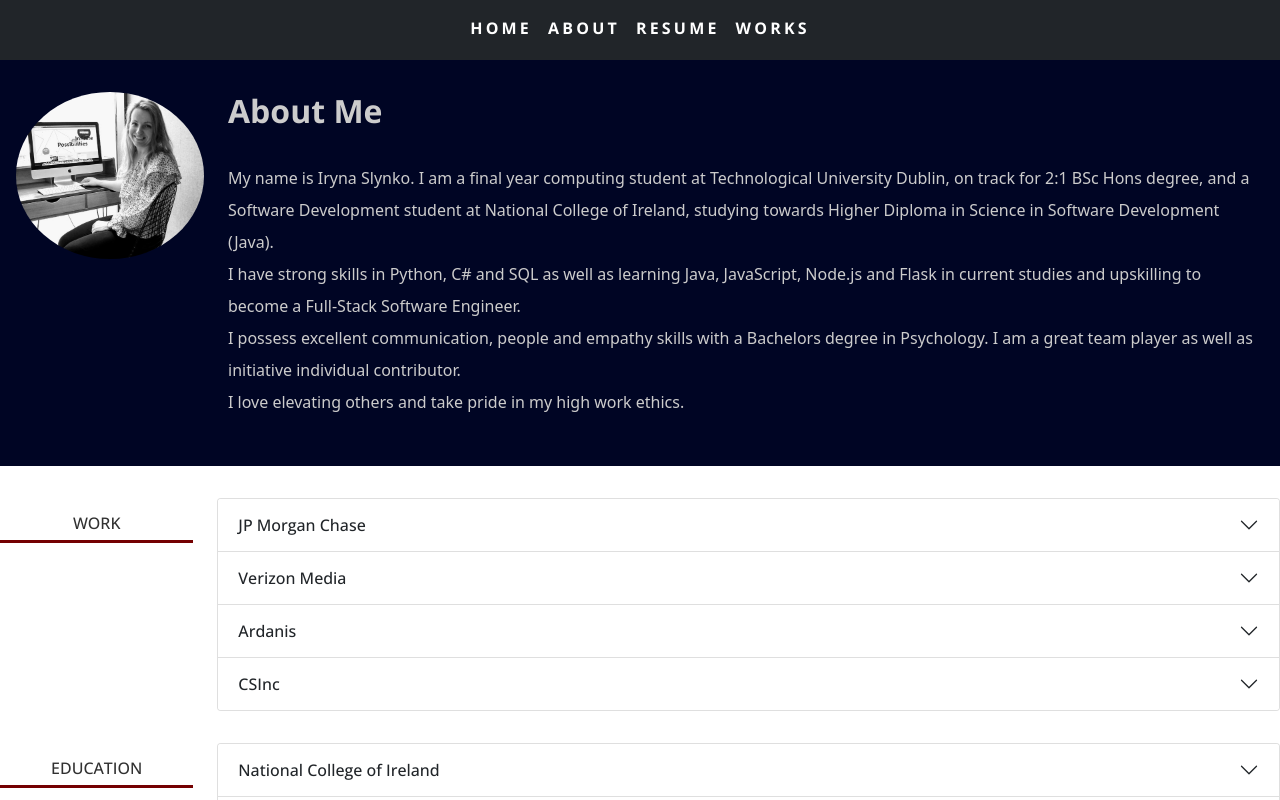
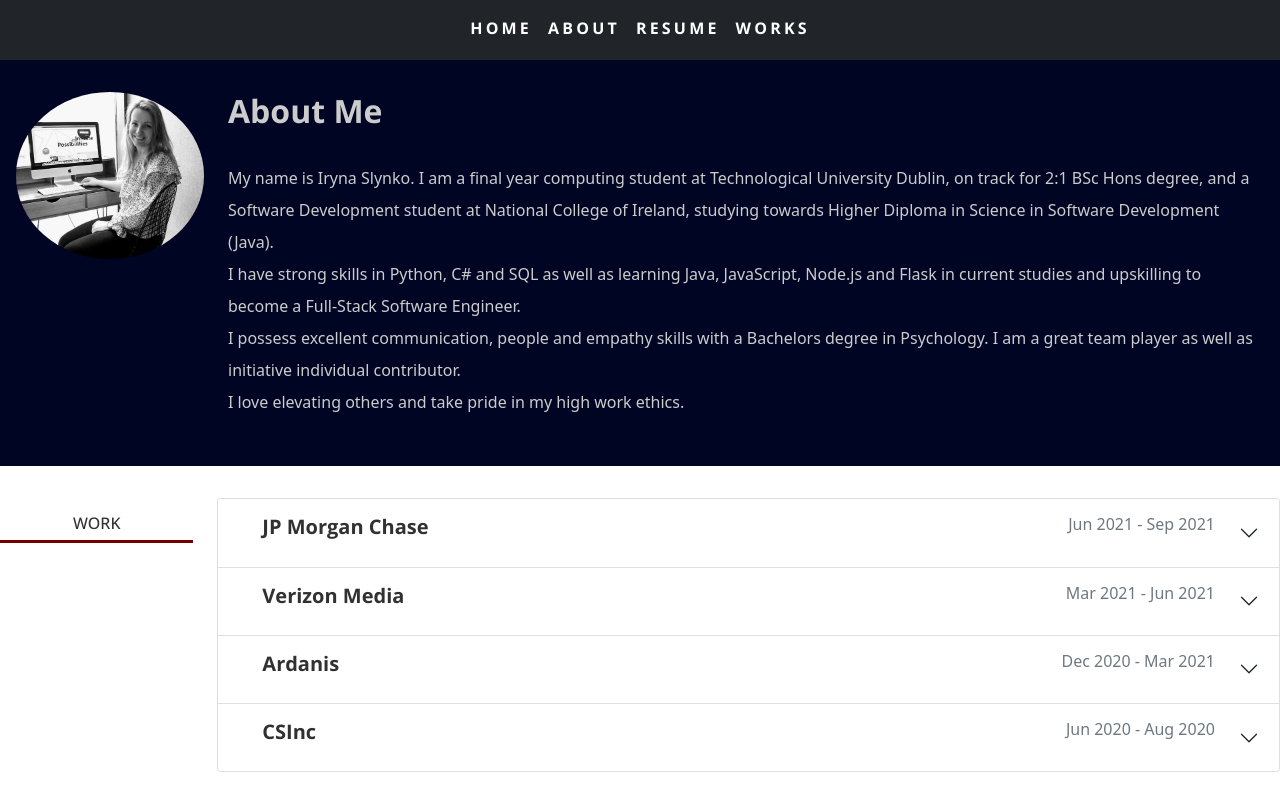
Before and after one commit to Iryna-Slynko/iryna-slynko-personal-website, a React (Create React App) app: page / in a window 1280 px wide. Shown: the top 800 px of the page. Built offline with nearby package versions, Linux system fonts and the light colour scheme.

Commit message:
Better education and work experience

```diff
--- a/src/components/Education.tsx
+++ b/src/components/Education.tsx
@@ -1,6 +1,4 @@
 import { format } from 'date-fns';
-import React from 'react';
-import Accordion from 'react-bootstrap/Accordion';
 
 import EducationExperience from '../data/EducationExperience';
 import { generateAccordion, generateAccordionItem } from './generateAccordion';
--- a/src/components/Work.tsx
+++ b/src/components/Work.tsx
@@ -4,7 +4,7 @@ import { generateAccordion, generateAccordionItem } from './generateAccordion';
 
 export default function Work() {
   const experience = WorkExperience().map(function (work, index) {
-    let date = format(work.startDate, "MMM yyyy");
+    let date = format(work.startDate, "MMM yyyy") + " - ";
     switch (work.endDate) {
       case 'Present':
         date += "Present";
--- a/src/components/generateAccordion.tsx
+++ b/src/components/generateAccordion.tsx
@@ -1,7 +1,10 @@
-import React from 'react';
+import React, { useContext } from 'react';
 import Col from 'react-bootstrap/Col';
 import Row from 'react-bootstrap/Row';
 import Accordion from 'react-bootstrap/Accordion';
+import { useAccordionButton } from 'react-bootstrap/AccordionButton';
+import AccordionContext from 'react-bootstrap/AccordionContext';
+import Container from 'react-bootstrap/Container';
 
 export function generateAccordion(id: string, title: string, experience: JSX.Element[]) {
   return <section id={id}>
@@ -20,11 +23,47 @@ export function generateAccordion(id: string, title: string, experience: JSX.Ele
   </section>;
 }
 
+interface IParams {
+  children:string,
+  eventKey: string,
+  subtitle: string
+}
+function ContextAwareToggle(params: IParams) {
+  const { activeEventKey } = useContext(AccordionContext);
+
+  const decoratedOnClick = useAccordionButton(
+    params.eventKey,
+    () => {},
+  );
+
+  const isCurrentEventKey = activeEventKey === params.eventKey;
+
+  return (
+    <button
+      type="button"
+      className="accordion-button collapsed"
+      onClick={decoratedOnClick}
+    >
+      <Container>
+      <Row>
+        <Col xs={6} className='h5'>
+        {params.children}
+        </Col>
+        <Col xs={6} className='text-end h6'>
+          <span className='date'>
+        {isCurrentEventKey ? "" : params.subtitle}
+        </span>
+        </Col>
+      </Row>
+      </Container>
+    </button>
+  );
+}
+
 export function generateAccordionItem(index: number, title: string, subtitle: string, date: string, extraText: string): JSX.Element {
-  return <Accordion.Item eventKey={index.toString()}>
-    <Accordion.Header>
-      {title}
-    </Accordion.Header>
+
+  return  <Accordion.Item eventKey={index.toString()}>
+  <ContextAwareToggle subtitle={date} eventKey={index.toString()}>{title}</ContextAwareToggle>
   <Accordion.Body>
     <h6>
       <span className='title'>
@@ -37,5 +76,23 @@ export function generateAccordionItem(index: number, title: string, subtitle: st
       {extraText}
     </p>
   </Accordion.Body>
-  </Accordion.Item>;
+</Accordion.Item>
+/*   <Card>
+  <Card.Header className='accordion-header'>
+    <ContextAwareToggle eventKey={index.toString()}>{title}</ContextAwareToggle>
+  </Card.Header>
+  <Accordion.Collapse eventKey={index.toString()}>
+    <Card.Body>
+    <h6>
+      <span className='title'>
+        {subtitle}</span><span>•</span>
+      <span className='date'>
+        {date}
+      </span>
+    </h6>
+    <p>
+      {extraText}
+    </p>      </Card.Body>
+  </Accordion.Collapse>
+</Card>*/ ;
 }
--- a/src/styles/Resume.scss
+++ b/src/styles/Resume.scss
@@ -4,7 +4,7 @@ h6 span {
   line-height: inherit;
 }
 
-main h2, main h5 {
+main h2, main h5, main .h5 {
   font-weight: 600;
 }
 main h2, main h6 {
@@ -24,3 +24,7 @@ main section {
   padding-bottom: 1em;
   padding-top: 1em;
 }
+
+.accordion-button .date {
+  color: $text-color;
+}
```
Lines whose indentation alone changed are shown as unchanged.
